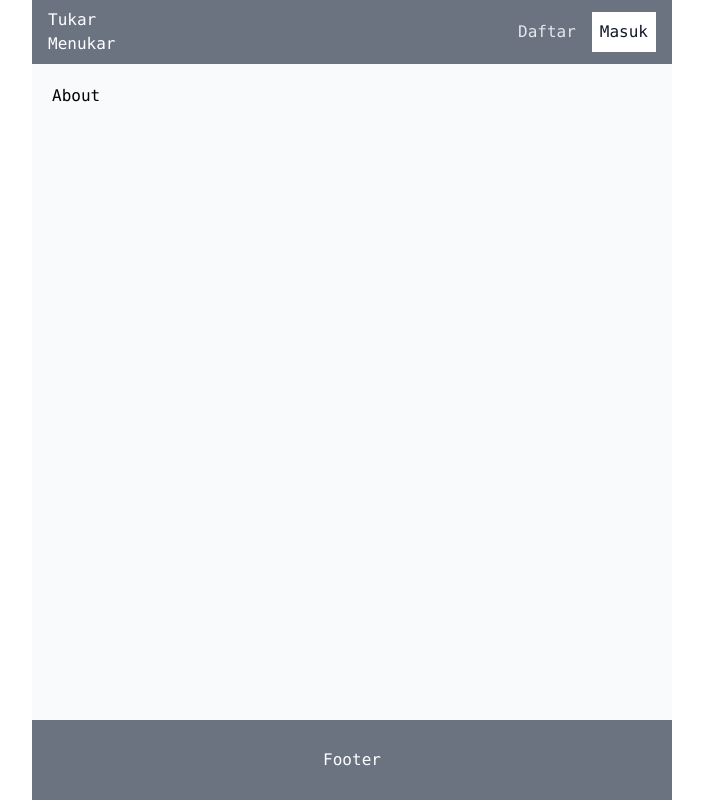
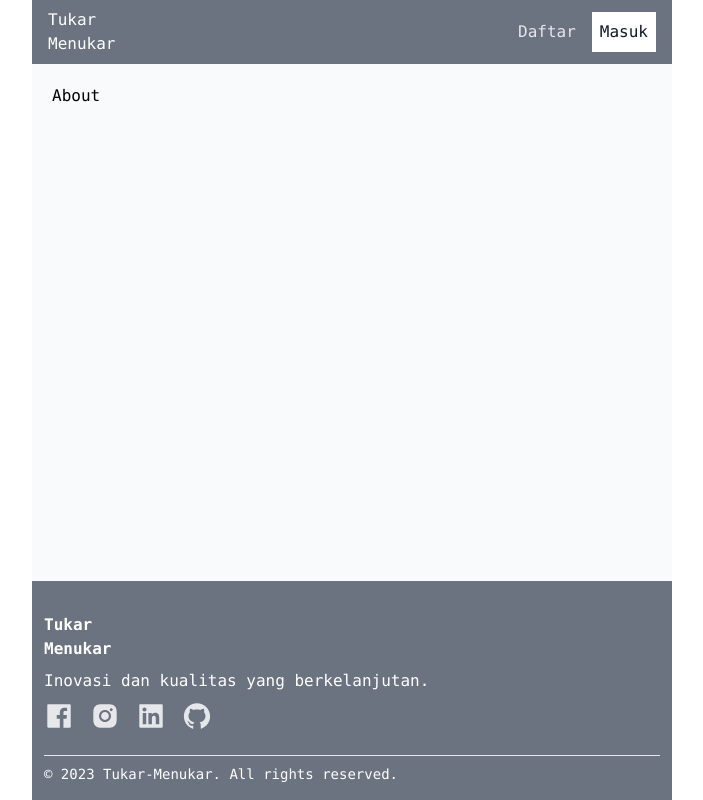
Before and after one commit to marsmallowz/tukar-menukar-app, a Next.js app: page /about in a window 1280 px wide. Shown: the whole page, without its empty margins (288-991 px from the left). Built offline with nearby package versions, Linux system fonts and the light colour scheme; no server answers.

Commit message:
update footer

```diff
--- a/components/Footer.tsx
+++ b/components/Footer.tsx
@@ -1,9 +1,30 @@
 import React from "react";
+import {
+  AiFillFacebook,
+  AiFillGithub,
+  AiFillInstagram,
+  AiFillLinkedin,
+} from "react-icons/ai";
 
 export default function Footer() {
   return (
-    <div className="flex justify-center items-center bg-gray-500 h-20 text-white">
-      <div>Footer</div>
+    <div className="flex flex-col gap-5 divide-y pt-7 pb-2 px-3  text-white bg-gray-500">
+      <div className="flex flex-col gap-2 py-1">
+        <div className="font-semibold">
+          <div>Tukar</div>
+          <div>Menukar</div>
+        </div>
+        <div>Inovasi dan kualitas yang berkelanjutan.</div>
+        <div className="flex gap-4 text-3xl text-gray-200">
+          <AiFillFacebook className="cursor-pointer" />
+          <AiFillInstagram className="cursor-pointer" />
+          <AiFillLinkedin className="cursor-pointer" />
+          <AiFillGithub className="cursor-pointer" />
+        </div>
+      </div>
+      <div className="text-sm py-2">
+        © 2023 Tukar-Menukar. All rights reserved.
+      </div>
     </div>
   );
 }
```
